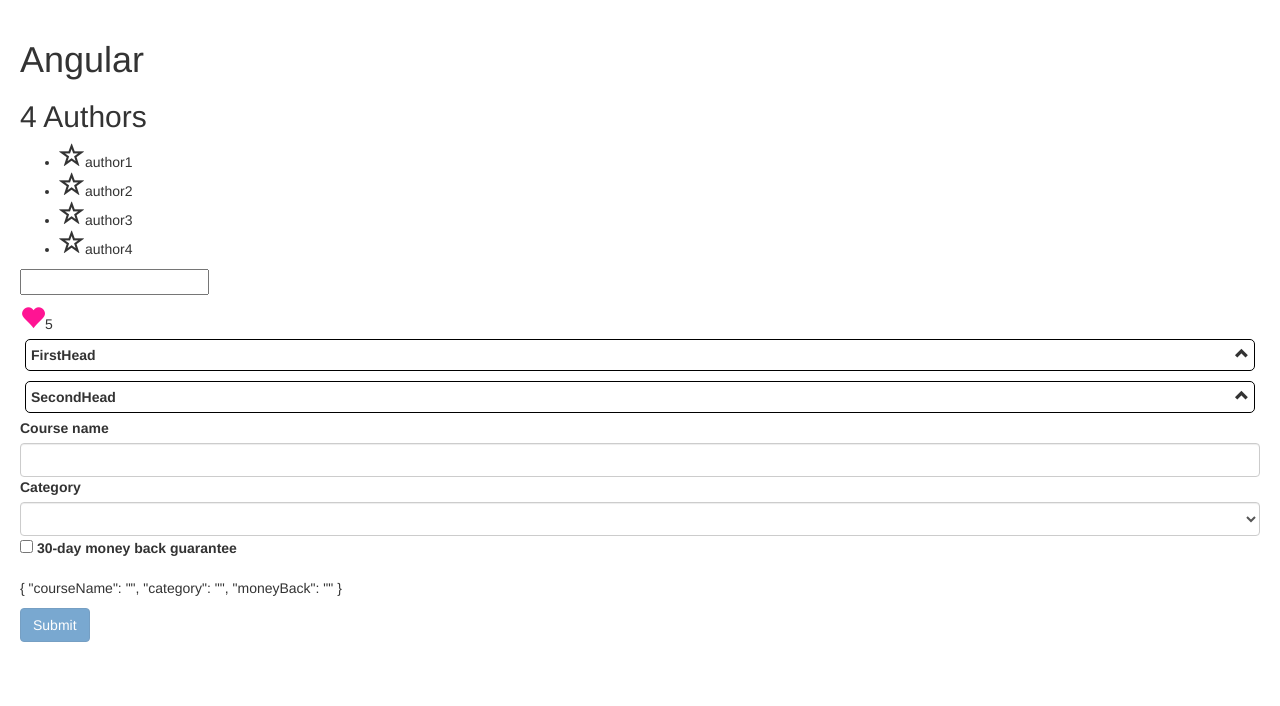
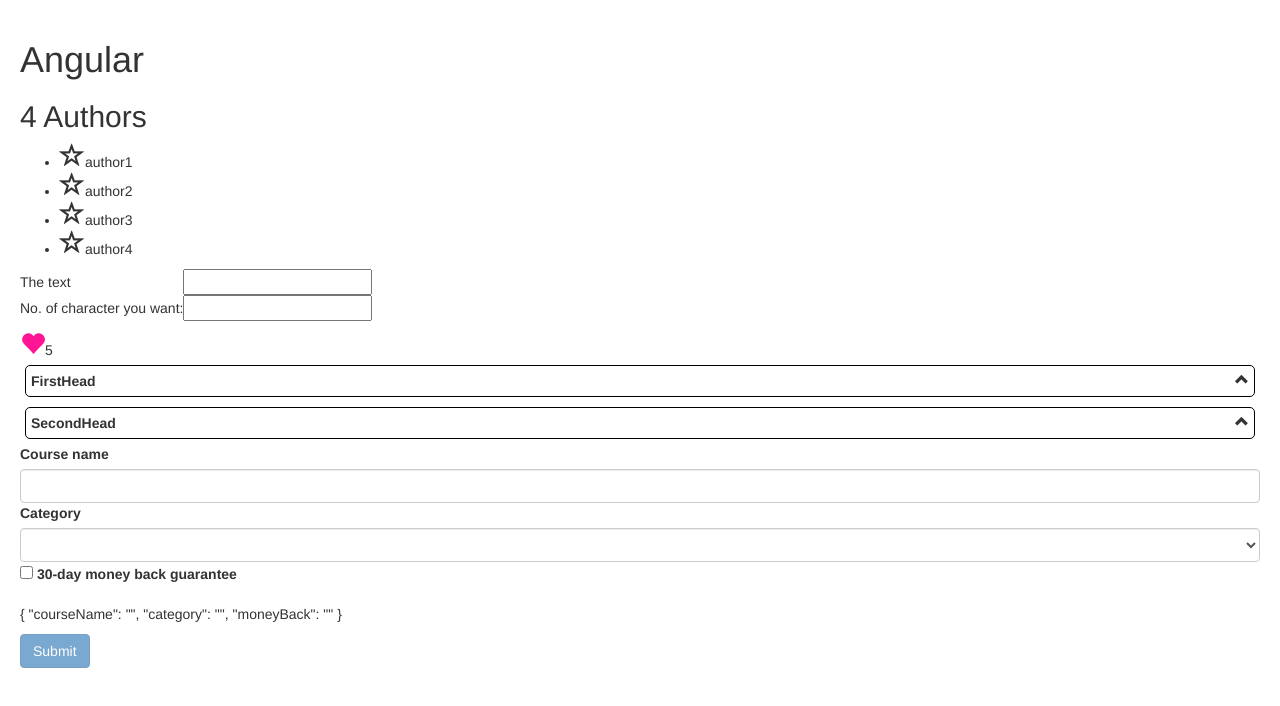
Before and after one commit to terhesb/Angular_sandbox, an Angular app: page / in a window 1280 px wide. Shown: the top 706 px of the page. Built offline with nearby package versions, Linux system fonts and the light colour scheme.

Commit message:
First characters pipe component

```diff
--- a/src/app/app.module.ts
+++ b/src/app/app.module.ts
@@ -11,6 +11,7 @@
 import { LikeComponent } from './like/like.component';
 import { ZippyComponent } from './zippy/zippy.component';
 import { FirstFormComponent } from './first-form/first-form.component';
+import { FirstCharactersPipe } from './titlecase/firstCharacters.pipe';
 
 @NgModule({
 	declarations: [
@@ -20,7 +21,8 @@
 		TitlecaseComponent,
 		LikeComponent,
 		ZippyComponent,
-		FirstFormComponent
+		FirstFormComponent,
+		FirstCharactersPipe
 	],
 	imports: [
 		BrowserModule,
--- /dev/null
+++ b/src/app/titlecase/firstCharacters.pipe.ts
@@ -0,0 +1,17 @@
+import { Pipe, PipeTransform } from "@angular/core";
+
+@Pipe({
+	name: 'firstCharacters'
+})
+export class FirstCharactersPipe implements PipeTransform {
+
+	transform(value: string, limit?: number, ...args: any[]) {
+		if(!value)
+			return null;
+
+		if(limit)
+			return value.substring(0, limit) + (value.length > limit ? ' ...' : '');
+		else
+			return value;
+	}
+}
--- a/src/app/titlecase/titlecase.component.html
+++ b/src/app/titlecase/titlecase.component.html
@@ -1,2 +1,11 @@
-<input #title (keyup)="print(title.value)" />
-<p>{{ correctedTitle }}</p>
+<table>
+    <tr>
+		<td>The text</td>
+		<td><input #title (keyup)="print(title.value)" /></td>
+	</tr>
+	<tr>
+		<td>No. of character you want: </td>
+		<td><input [(ngModel)]="numberOfChars" /></td>
+	</tr>
+</table>
+<p>{{ correctedTitle | firstCharacters:numberOfChars }}</p>
--- a/src/app/titlecase/titlecase.component.ts
+++ b/src/app/titlecase/titlecase.component.ts
@@ -8,6 +8,7 @@
 export class TitlecaseComponent {
 
 	correctedTitle: string;
+	numberOfChars: number;
 
 	constructor() { }
 
```
